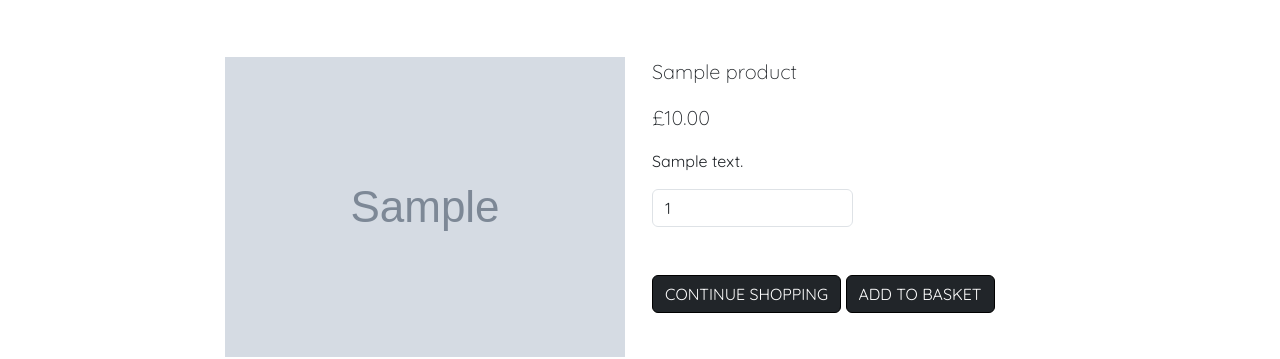
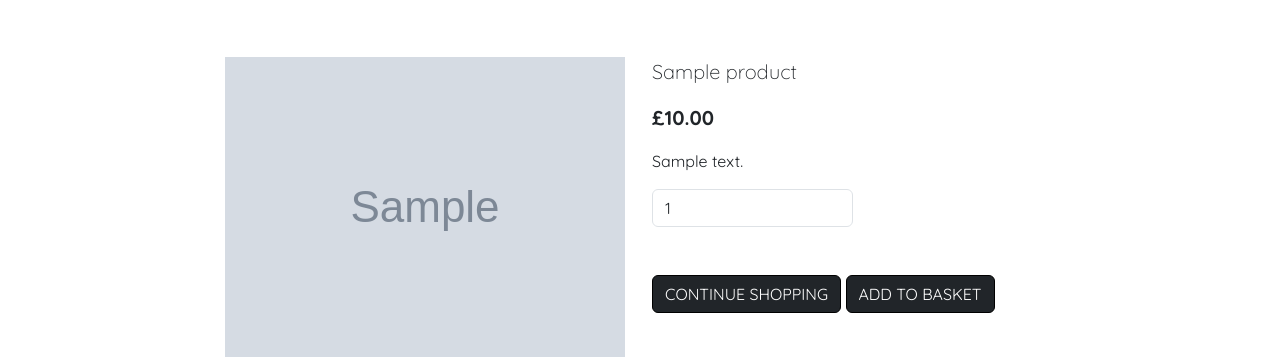
Before and after one commit to Cleg83/sew_crafty, a Django app: page /shop/1/ in a window 1280 px wide. Shown: the part 204-563 px from the top of the page. Run offline with Django 5.2, Linux system fonts and the light colour scheme; tables that the repository leaves empty hold one stand-in row (values such as "Sample post"); grey boxes marked "Sample" are stand-in pictures; some libraries are stand-ins or nearby versions.

Commit message:
Add bold font to item price

```diff
--- a/static/css/base.css
+++ b/static/css/base.css
@@ -5,15 +5,6 @@ html {
 body {
     font-family: 'Quicksand', sans-serif;
 }
-
-/* from Bulma */
-/* .icon {
-    align-items: center;
-    display: inline-flex;
-    justify-content: center;
-    height: 1.5rem;
-    width: 1.5rem;
-} */
 
 .text-align-left {
     text-align: left;
@@ -25,6 +16,10 @@ body {
 
 .heading-rule {
     width: 25%;
+}
+
+.item-price {
+    font-weight: bold;
 }
 
 /* Container to hold the background image */
```
